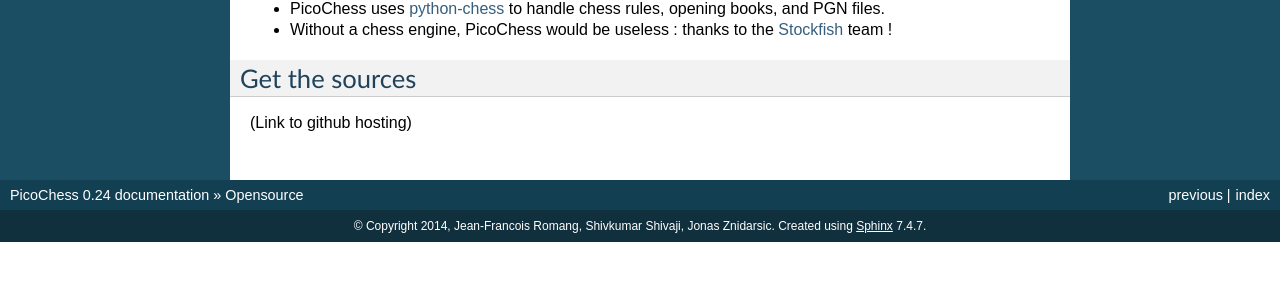
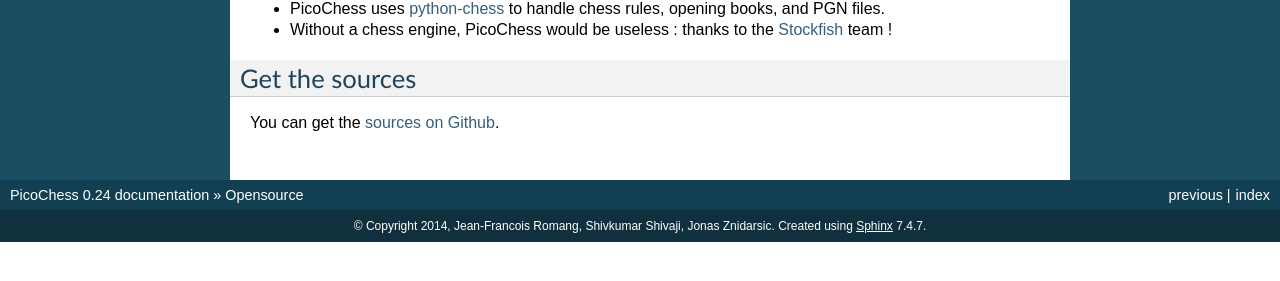
Before and after one commit to jromang/picochess, a Sphinx documentation site: the page built from docs/source.rst, in a window 1280 px wide. Shown: the part 364-645 px from the top of the page. Built offline with Sphinx 7.4.7, drawn with Linux system fonts in a browser that asks for light colours.

Commit message:
Update source.rst

```diff
--- a/docs/source.rst
+++ b/docs/source.rst
@@ -20,4 +20,5 @@
 
 Get the sources
 ---------------
-(Link to github hosting)
+
+You can get the `sources on Github <https://github.com/jromang/picochess>`_.
```
